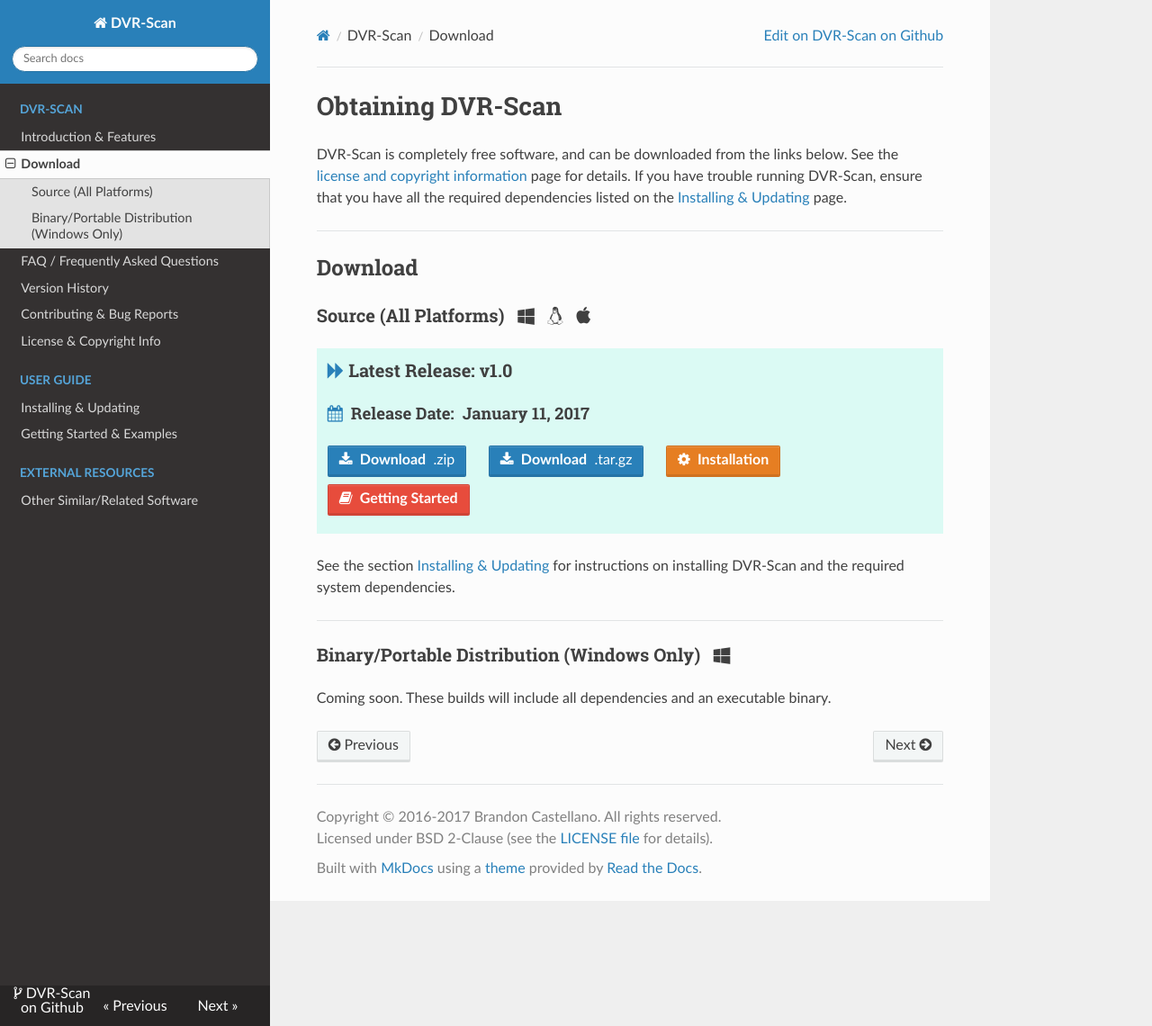
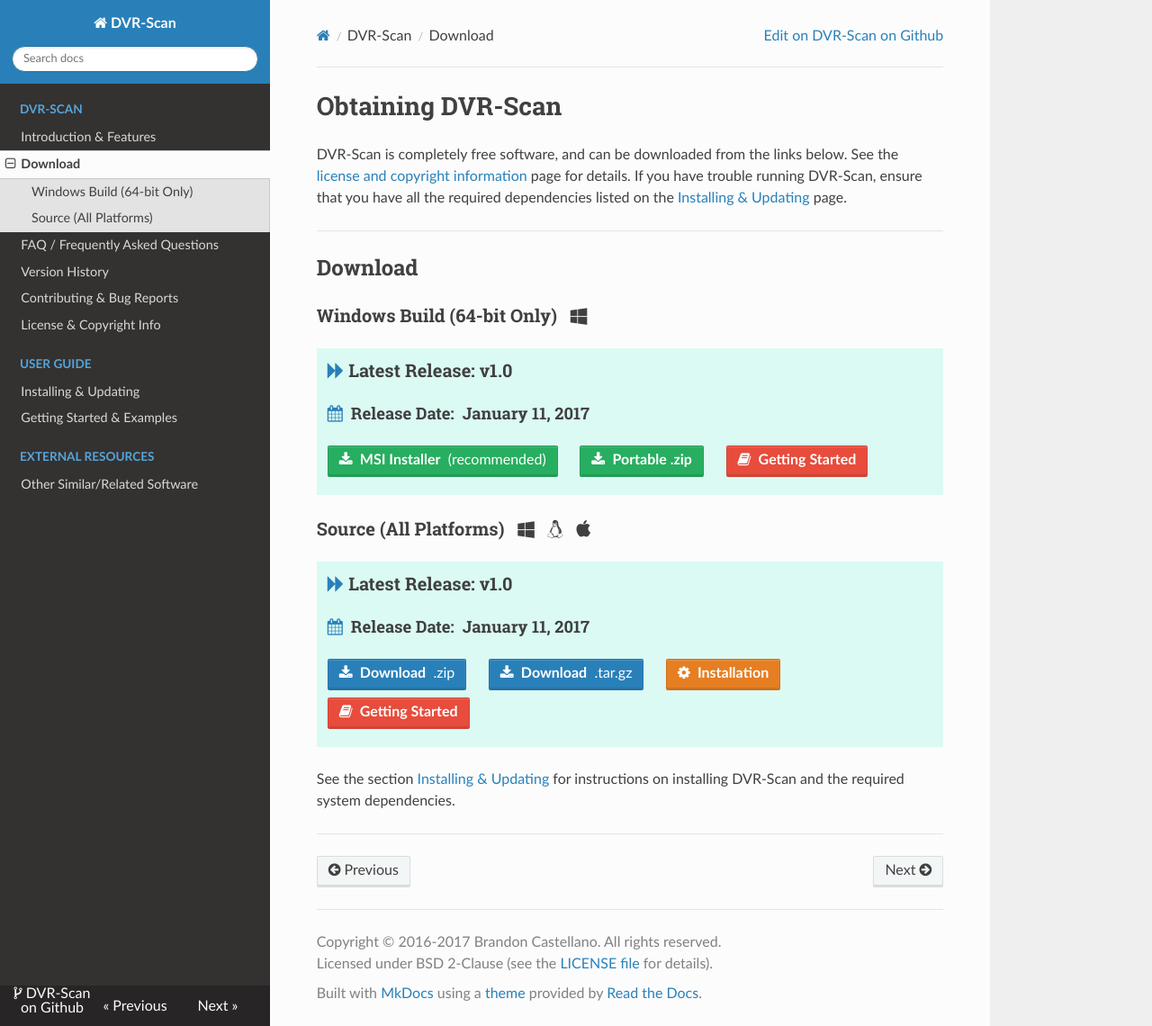
Before and after one commit to Breakthrough/DVR-Scan, an MkDocs documentation site: the page built from docs/download.md, in a window 1280 px wide and 1140 px high. Shown: the whole window at 90% size. Built offline with MkDocs 1.6.1, drawn with Linux system fonts in a browser that asks for light colours; nearby versions of some CDN libraries; old or Windows-style settings are respelled for this version of MkDocs.

Commit message:
Added links to Windows binary downloads.

```diff
--- a/docs/download.md
+++ b/docs/download.md
@@ -6,6 +6,14 @@
 ------------------------------------------------
 
 <h2>Download</h2>
+
+### Windows Build (64-bit Only) &nbsp; <span class="wy-text-neutral"><span class="fa fa-windows"></span></span>
+
+<div class="important">
+<h3 class="wy-text-neutral"><span class="fa fa-forward wy-text-info"></span> Latest Release: <b class="wy-text-neutral">v1.0</b></h3>
+<h4 class="wy-text-neutral"><span class="fa fa-calendar wy-text-info"></span>&nbsp; Release Date:&nbsp; <b>January 11, 2017</b></h4>
+<a href="https://github.com/Breakthrough/DVR-Scan/releases/download/v1.0/dvr-scan-1.0-win64.msi" class="btn btn-success" style="margin-bottom:8px;" role="button"><span class="fa fa-download"></span>&nbsp; <b>MSI Installer</b>&nbsp;&nbsp;(recommended)</a> &nbsp;&nbsp;&nbsp;&nbsp; <a href="https://github.com/Breakthrough/DVR-Scan/releases/download/v1.0/dvr-scan-1.0-win64-portable.zip" class="btn btn-success" style="margin-bottom:8px;" role="button"><span class="fa fa-download"></span>&nbsp; <b>Portable .zip</b></a> &nbsp;&nbsp;&nbsp;&nbsp; <a href="../guide/examples/" class="btn btn-danger" style="margin-bottom:8px;" role="button"><span class="fa fa-book"></span>&nbsp; <b>Getting Started</b></a>
+</div>
 
 ### Source (All Platforms) &nbsp; <span class="wy-text-neutral"><span class="fa fa-windows"></span> &nbsp; <span class="fa fa-linux"></span> &nbsp; <span class="fa fa-apple"></span></span>
 
@@ -18,7 +26,3 @@
 See the section [Installing & Updating](guide/installing.md) for instructions on installing DVR-Scan and the required system dependencies.
 
 ------------------------------------------------
-
-### Binary/Portable Distribution (Windows Only) &nbsp; <span class="wy-text-neutral"><span class="fa fa-windows"></span></span>
-
-Coming soon.  These builds will include all dependencies and an executable binary.
```
Also changed, not shown: docs/guide/installing.md (+1 -1 lines).
